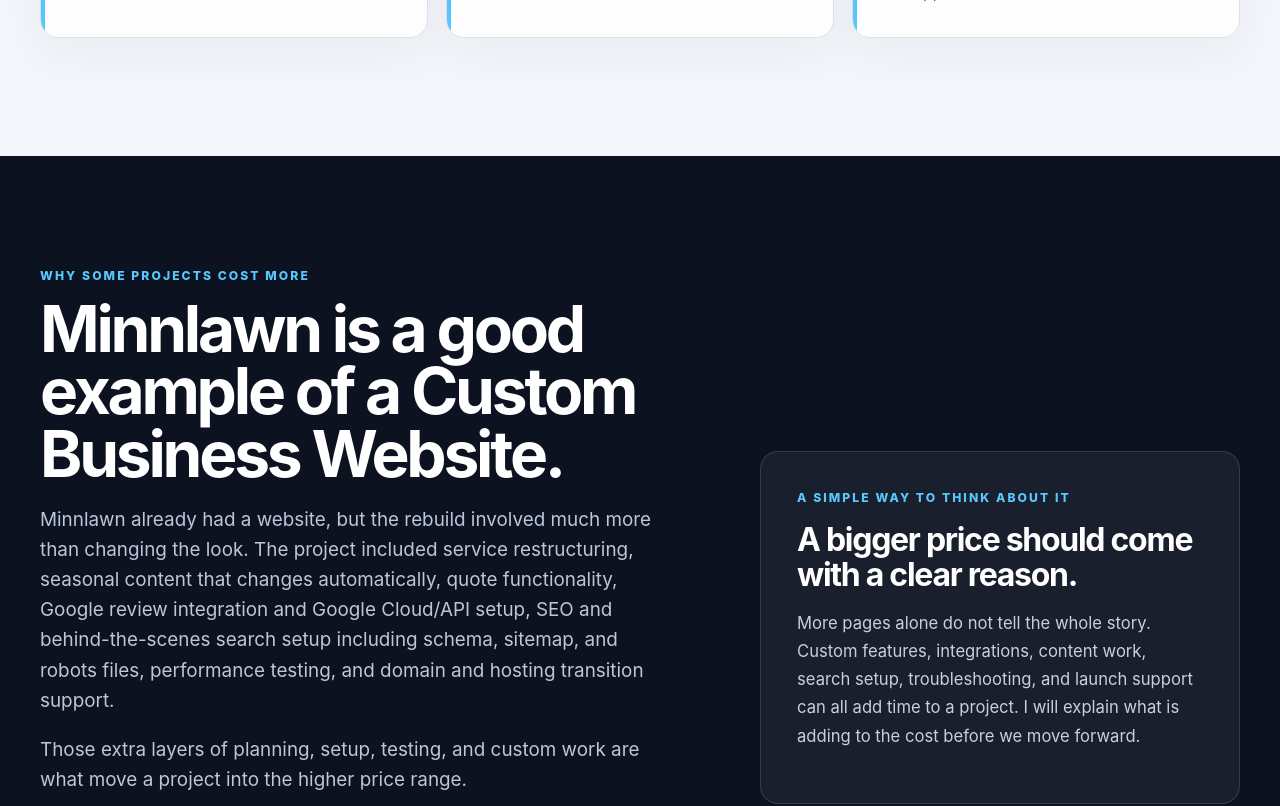
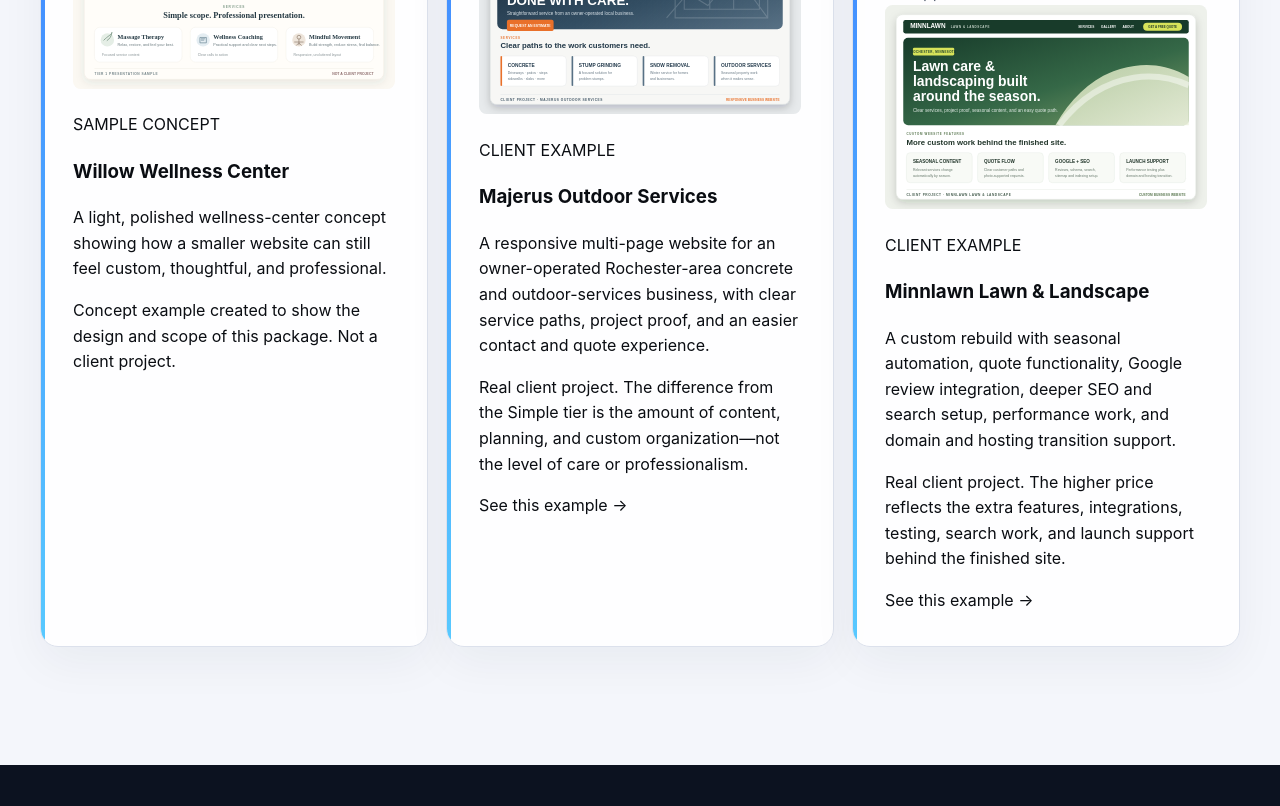
Before and after one commit to reaaland/pawcircle-llc-site, a Next.js app: page /pricing in a window 1280 px wide. Shown: the part 1960-2766 px from the top of the page. Built offline with nearby package versions, Linux system fonts and the light colour scheme.

Commit message:
Add tier examples for Willow, MOS, and Minnlawn

```diff
--- a/app/pricing/page.tsx
+++ b/app/pricing/page.tsx
@@ -45,6 +45,15 @@
       "Contact form",
       "Launch support",
     ],
+    example: {
+      badge: "SAMPLE CONCEPT",
+      title: "Willow Wellness Center",
+      text: "A light, polished wellness-center concept showing how a smaller website can still feel custom, thoughtful, and professional.",
+      note: "Concept example created to show the design and scope of this package. Not a client project.",
+      image: "/willow-wellness-sample.svg",
+      imageAlt: "Willow Wellness Center sample website concept in a light cream, sage, and dusty-blue design",
+      href: null,
+    },
   },
   {
     label: "SMALL BUSINESS WEBSITE",
@@ -59,6 +68,15 @@
       "Contact or quote form",
       "Foundational SEO and launch setup",
     ],
+    example: {
+      badge: "CLIENT EXAMPLE",
+      title: "Majerus Outdoor Services",
+      text: "A responsive multi-page website for an owner-operated Rochester-area concrete and outdoor-services business, with clear service paths, project proof, and an easier contact and quote experience.",
+      note: "Real client project. The difference from the Simple tier is the amount of content, planning, and custom organization—not the level of care or professionalism.",
+      image: "/mos-project-preview.svg",
+      imageAlt: "Majerus Outdoor Services website project preview in steel blue, concrete gray, white, and orange",
+      href: "/work/mos",
+    },
   },
   {
     label: "CUSTOM BUSINESS WEBSITE",
@@ -73,6 +91,15 @@
       "More detailed SEO, performance, or Google setup",
       "More involved launch and transition support",
     ],
+    example: {
+      badge: "CLIENT EXAMPLE",
+      title: "Minnlawn Lawn & Landscape",
+      text: "A custom rebuild with seasonal automation, quote functionality, Google review integration, deeper SEO and search setup, performance work, and domain and hosting transition support.",
+      note: "Real client project. The higher price reflects the extra features, integrations, testing, search work, and launch support behind the finished site.",
+      image: "/minnlawn-project-preview.svg",
+      imageAlt: "Minnlawn Lawn and Landscape custom website project preview in green, charcoal, and white",
+      href: "/work/minnlawn",
+    },
   },
 ] as const;
 
@@ -177,7 +204,7 @@
             <h2>Choose the level that looks closest to what you need.</h2>
           </div>
           <p>
-            A simple informational site takes less time than a site with custom forms, Google tools, automation, deeper SEO work, or special features. The price grows with the amount of planning and work involved.
+            Every tier is designed to look professional and work well. The difference is scope: how much content, planning, custom functionality, search work, and launch support the project needs.
           </p>
         </div>
 
@@ -191,6 +218,21 @@
               <ul>
                 {plan.details.map((detail) => <li key={detail}>{detail}</li>)}
               </ul>
+
+              <div className="pricing-tier-example">
+                <img src={plan.example.image} alt={plan.example.imageAlt} loading="lazy" />
+                <div className="pricing-tier-example-copy">
+                  <p className="pricing-example-badge">{plan.example.badge}</p>
+                  <h3>{plan.example.title}</h3>
+                  <p>{plan.example.text}</p>
+                  <p className="pricing-example-note">{plan.example.note}</p>
+                  {plan.example.href ? (
+                    <Link className="pricing-example-link" href={plan.example.href}>
+                      See this example →
+                    </Link>
+                  ) : null}
+                </div>
+              </div>
             </article>
           ))}
         </div>
@@ -199,26 +241,27 @@
       <section className="split-section">
         <div className="shell split-grid">
           <div>
-            <p className="eyebrow">WHY SOME PROJECTS COST MORE</p>
-            <h2>Minnlawn is a good example of a Custom Business Website.</h2>
+            <p className="eyebrow">SCOPE, NOT QUALITY</p>
+            <h2>MOS and Minnlawn show why two professional sites can belong in different tiers.</h2>
             <p className="lede-small">
-              Minnlawn already had a website, but the rebuild involved much more than changing the look. The project included service restructuring, seasonal content that changes automatically, quote functionality, Google review integration and Google Cloud/API setup, SEO and behind-the-scenes search setup including schema, sitemap, and robots files, performance testing, and domain and hosting transition support.
+              Majerus Outdoor Services is a good Small Business Website example: a polished multi-page site with custom visual direction, clearer service organization, project proof, responsive layouts, a strong contact path, and foundational search setup.
             </p>
             <p className="lede-small">
-              Those extra layers of planning, setup, testing, and custom work are what move a project into the higher price range.
+              Minnlawn moves into the Custom Business Website tier because the project added more advanced layers behind the design: seasonal automation, quote functionality, Google review integration and Google Cloud/API setup, deeper SEO and schema work, performance testing, and domain and hosting transition support.
             </p>
             <p className="lede-small">
-              As I complete more client projects, I will add examples here so you can compare different project sizes and see what moved them into each price range.
+              Both are professional client websites. The higher tier is not a better-looking website by definition; it simply includes more planning, functionality, integrations, testing, and technical setup.
             </p>
             <div className="actions">
+              <Link className="button button-light" href="/work/mos">See the MOS case study</Link>
               <Link className="button button-light" href="/work/minnlawn">See the Minnlawn case study</Link>
             </div>
           </div>
           <div className="quote-card pricing-example-card">
-            <p className="eyebrow">A SIMPLE WAY TO THINK ABOUT IT</p>
-            <h3>A bigger price should come with a clear reason.</h3>
+            <p className="eyebrow">PROFESSIONAL AT EVERY LEVEL</p>
+            <h3>Smaller scope should never mean lower standards.</h3>
             <p>
-              More pages alone do not tell the whole story. Custom features, integrations, content work, search setup, troubleshooting, and launch support can all add time to a project. I will explain what is adding to the cost before we move forward.
+              A Simple Website can still be thoughtful, responsive, polished, and built around the business. As the scope grows, the price reflects the additional pages, decisions, features, integrations, search work, testing, and launch support—not a change in how seriously I take the project.
             </p>
           </div>
         </div>
```
